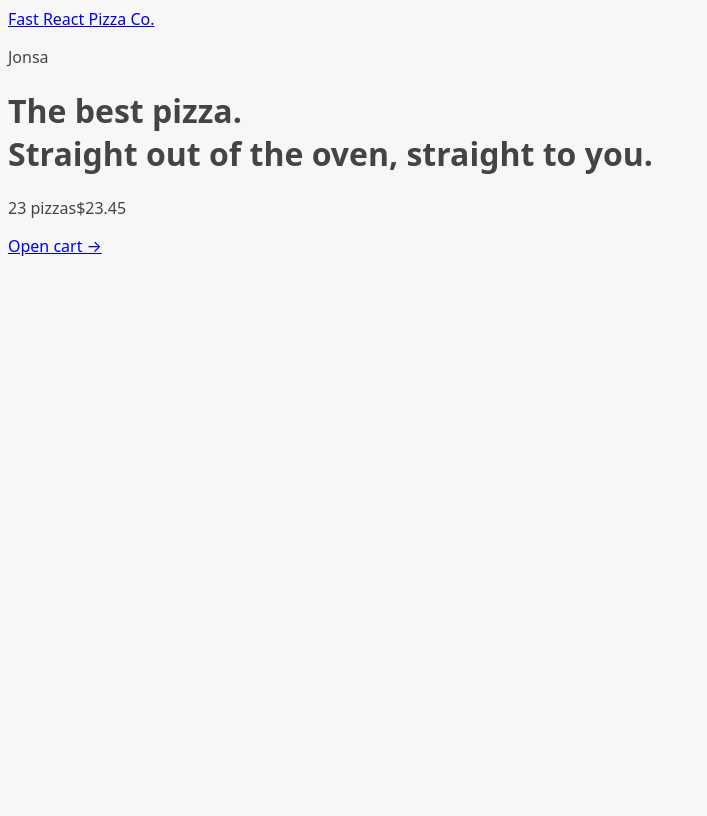
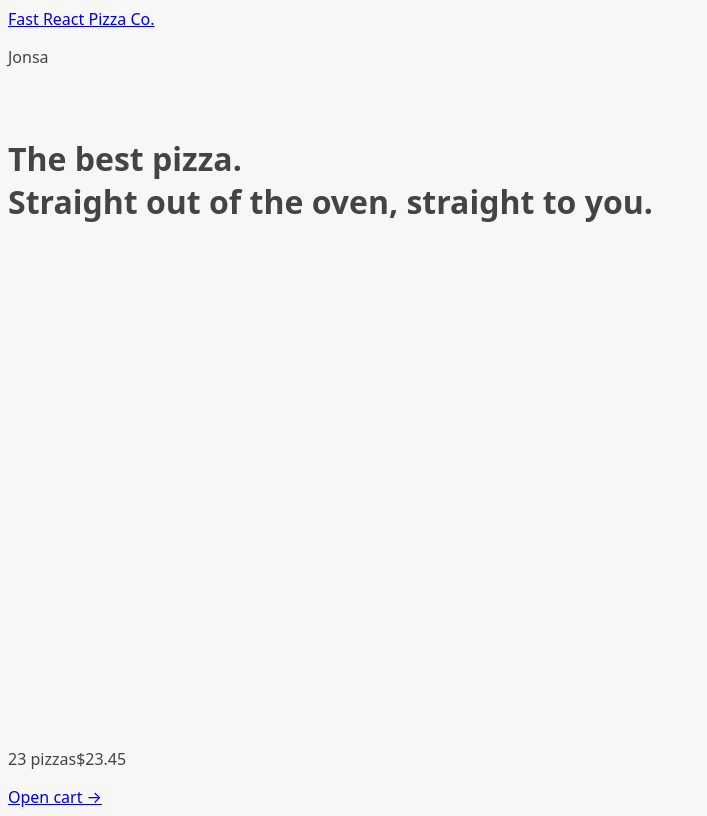
Before and after one commit to YAcodingroom/react-fast-pizza, a React (Vite) app: page / in a window 1280 px wide. Shown: the whole page, without its empty margins (0-707 px from the left). Built offline with nearby package versions, Linux system fonts and the light colour scheme.

Commit message:
build: add loader component

```diff
--- a/src/ui/AppLayout.jsx
+++ b/src/ui/AppLayout.jsx
@@ -1,10 +1,16 @@
+import { Outlet, useNavigation } from 'react-router-dom'
+import CartOverview from '../features/cart/CartOverview'
 import Header from './Header'
-import CartOverview from '../features/cart/CartOverview'
-import { Outlet } from 'react-router-dom'
+import Loader from './Loader'
 
 function AppLayout() {
+	const navigation = useNavigation()
+	const isLoading = navigation.state === 'loading'
+
 	return (
-		<div>
+		<div className="layout">
+			{isLoading && <Loader />}
+
 			<Header />
 
 			<main>
--- /dev/null
+++ b/src/ui/Loader.jsx
@@ -0,0 +1,5 @@
+function Loader() {
+	return <div className="loader"></div>
+}
+
+export default Loader
```
